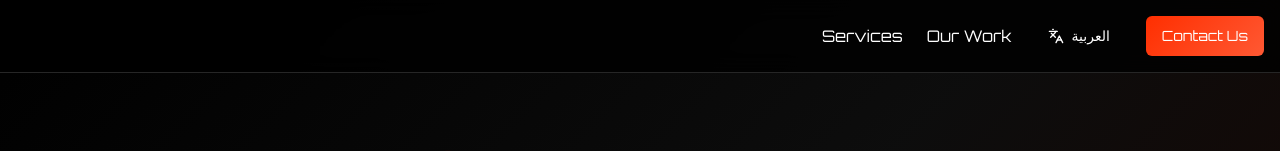
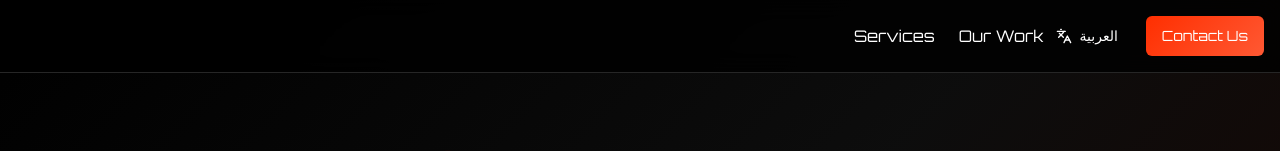
Before and after one commit to 7Framez/sevenframez, a React (Vite) app: page / in a window 1280 px wide. Shown: the top 151 px of the page. Built offline with nearby package versions, Linux system fonts and the light colour scheme.

Commit message:
Fix header order
Ensure header elements maintain their order and remain fixed to the top right for both Arabic and English languages.

```diff
--- a/src/components/Header.tsx
+++ b/src/components/Header.tsx
@@ -69,14 +69,15 @@ export const Header = ({ onContactClick }: HeaderProps) => {
             >
               The Space
             </button> */}
+            <div className="!ml-auto rtl:!mr-auto rtl:!ml-0 flex items-center space-x-4 rtl:space-x-reverse">
               <LanguageSwitch />
               <Button
                 variant="cinematic"
                 onClick={onContactClick}
-              className="ml-4 rtl:ml-0 rtl:mr-4"
               >
                 {t('nav.contact')}
               </Button>
+            </div>
           </nav>
 
           {/* Mobile Menu Button */}
```
Lines whose indentation alone changed are shown as unchanged.
